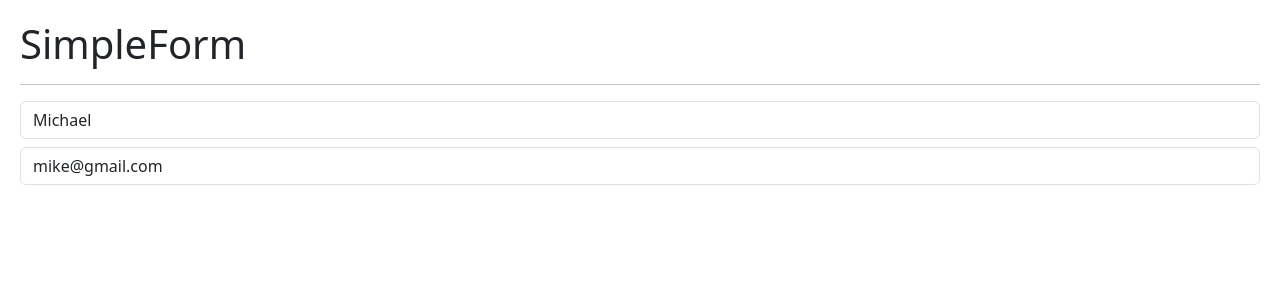
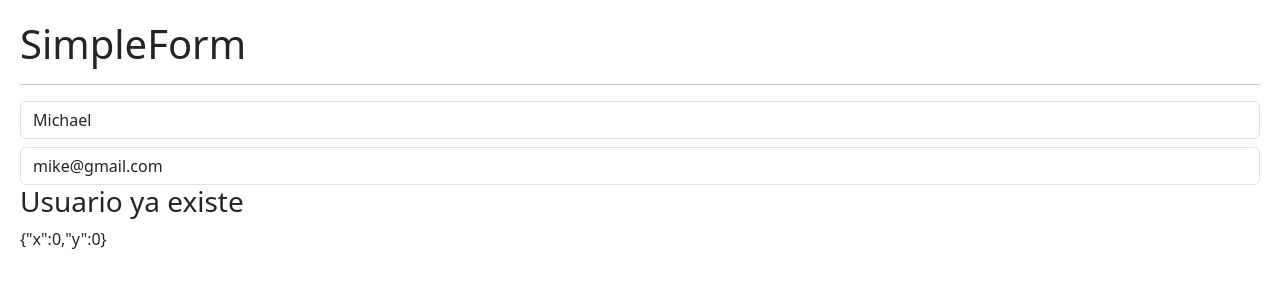
Before and after one commit to ForeverMikk/fernando-hooks, a React (Vite) app: page / in a window 1280 px wide. Shown: the top 300 px of the page. Built offline with nearby package versions, Linux system fonts and the light colour scheme.

Commit message:
previniendo errores en el useEffect

```diff
--- /dev/null
+++ b/src/02-useEffect/Message.jsx
@@ -0,0 +1,28 @@
+import { useEffect, useState } from "react"
+
+
+export const Message = () => {
+
+    const [coords, setCoords] = useState({x: 0, y: 0});
+
+    useEffect(() => {
+
+        const onMouseMove = ({x, y}) => {
+            // const coords = {x, y};
+            setCoords({x, y});
+        }
+
+        window.addEventListener('mousemove', onMouseMove);
+
+      return () => { //Cuando el componente deja de existir puedes limpiar con una ejecucion
+        window.removeEventListener('mousemove', onMouseMove); //Removemos el listener para evitar sobrecarga de memoria
+      }
+    }, [])
+
+  return (
+    <>
+        <h3>Usuario ya existe</h3>
+        {JSON.stringify(coords)}
+    </>
+  )
+}
--- a/src/02-useEffect/SimpleForm.jsx
+++ b/src/02-useEffect/SimpleForm.jsx
@@ -1,4 +1,5 @@
 import { useEffect, useState } from "react";
+import { Message } from "./Message";
 
 export const SimpleForm = () => {
 
@@ -21,15 +22,15 @@ export const SimpleForm = () => {
     // Se recomienda tener un efecto que haga una funcion especifica
     // Esto hace maseficiente nuestra aplicaion
     useEffect(() => {
-        console.log('useEffect');
+        // console.log('useEffect');
     }, []);
 
     useEffect(() => {
-        console.log('formState Changed!');
+        // console.log('formState Changed!');
     }, [formState]); //El arreglo de dependencias indica cuando se renderiza la aplicaion
 
     useEffect(() => {
-        console.log('email Changed!');
+        // console.log('email Changed!');
     }, [email]);
 
   return (
@@ -52,6 +53,10 @@ export const SimpleForm = () => {
             value={email}
             onChange={onInputChange}
         />
+
+        {
+            username === 'Michael' && <Message />
+        }
     </>
   )
 }
```
